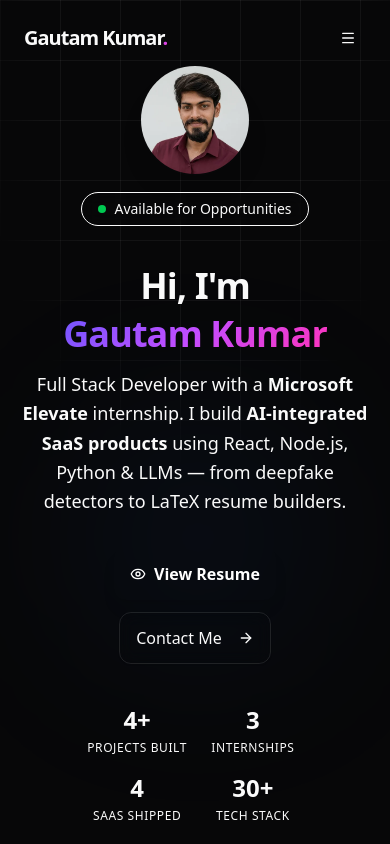
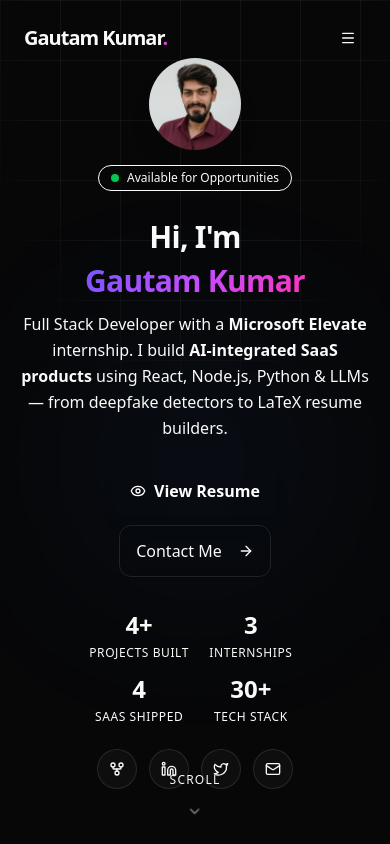
Before and after one commit to theunstopabble/gautam_portfolio, a Next.js app: page / in a window 390 px wide. Shown: the top 844 px of the page. Built offline with nearby package versions, Linux system fonts and the light colour scheme.

Commit message:
fix(hero): compact mobile layout - smaller heading, photo, padding

```diff
--- a/src/components/home/Hero.tsx
+++ b/src/components/home/Hero.tsx
@@ -48,7 +48,7 @@ const socialLinks = [
 
 export function Hero() {
   return (
-    <section className="relative flex min-h-dvh flex-col items-center justify-center overflow-hidden px-4 py-16 md:py-24">
+    <section className="relative flex min-h-dvh flex-col items-center justify-center overflow-hidden px-4 py-12 md:py-24">
       {/* Animated background orbs */}
       <div className="absolute inset-0 z-0">
         <div className="absolute left-1/2 top-1/3 -translate-x-1/2 -translate-y-1/2 h-100 w-100 rounded-full bg-primary/15 blur-[120px] animate-pulse-glow" />
@@ -73,7 +73,7 @@ export function Hero() {
             width={120}
             height={120}
             priority
-            className="mb-4 h-28 w-28 rounded-full border-2 border-primary/30 object-cover shadow-xl shadow-primary/20 md:h-32 md:w-32"
+            className="mb-3 h-24 w-24 rounded-full border-2 border-primary/30 object-cover shadow-xl shadow-primary/20 md:h-32 md:w-32"
           />
         </motion.div>
 
@@ -83,7 +83,7 @@ export function Hero() {
           animate={{ opacity: 1, y: 0 }}
           transition={{ duration: 0.5 }}
         >
-          <span className="mb-4 inline-flex items-center gap-2 rounded-full border border-primary/30 bg-primary/10 px-4 py-1.5 text-sm font-medium text-primary backdrop-blur-sm">
+          <span className="mb-3 md:mb-4 inline-flex items-center gap-2 rounded-full border border-primary/30 bg-primary/10 px-3 md:px-4 py-1 md:py-1.5 text-xs md:text-sm font-medium text-primary backdrop-blur-sm">
             <span className="relative flex h-2 w-2">
               <span className="absolute inline-flex h-full w-full animate-ping rounded-full bg-green-400 opacity-75" />
               <span className="relative inline-flex h-2 w-2 rounded-full bg-green-500" />
@@ -97,7 +97,7 @@ export function Hero() {
           initial={{ opacity: 0, y: 20 }}
           animate={{ opacity: 1, y: 0 }}
           transition={{ duration: 0.6, delay: 0.1 }}
-          className="mt-6 md:mt-10 text-4xl font-extrabold tracking-tight sm:text-5xl md:text-7xl lg:text-8xl"
+          className="mt-4 md:mt-10 text-3xl font-extrabold tracking-tight sm:text-5xl md:text-7xl lg:text-8xl"
         >
           <span className="block text-foreground">Hi, I&apos;m</span>
           <span className="gradient-text mt-2 block">Gautam Kumar</span>
@@ -107,7 +107,7 @@ export function Hero() {
           initial={{ opacity: 0, y: 20 }}
           animate={{ opacity: 1, y: 0 }}
           transition={{ duration: 0.5, delay: 0.2 }}
-          className="mt-4 md:mt-6 max-w-2xl text-lg leading-relaxed text-muted-foreground md:text-xl"
+          className="mt-3 md:mt-6 max-w-2xl text-base leading-relaxed text-muted-foreground md:text-lg"
         >
           Full Stack Developer with a{" "}
           <span className="font-semibold text-foreground">
@@ -126,7 +126,7 @@ export function Hero() {
           initial={{ opacity: 0, y: 20 }}
           animate={{ opacity: 1, y: 0 }}
           transition={{ duration: 0.5, delay: 0.3 }}
-          className="mt-8 md:mt-10 flex flex-col items-center gap-3 sm:flex-row sm:flex-wrap sm:justify-center sm:gap-4"
+          className="mt-6 md:mt-10 flex flex-col items-center gap-2 sm:flex-row sm:flex-wrap sm:justify-center sm:gap-4"
         >
           {/* Mobile: Resume | Desktop: View My Work */}
           <Button
@@ -170,7 +170,7 @@ export function Hero() {
           initial={{ opacity: 0, y: 20 }}
           animate={{ opacity: 1, y: 0 }}
           transition={{ duration: 0.5, delay: 0.4 }}
-          className="mt-10 md:mt-16 grid grid-cols-2 gap-4 sm:grid-cols-4 sm:gap-10"
+          className="mt-8 md:mt-16 grid grid-cols-2 gap-3 sm:grid-cols-4 sm:gap-10"
         >
           {stats.map((stat, i) => (
             <motion.div
@@ -195,7 +195,7 @@ export function Hero() {
           initial={{ opacity: 0 }}
           animate={{ opacity: 1 }}
           transition={{ duration: 0.5, delay: 0.6 }}
-          className="mt-8 md:mt-14 flex gap-4"
+          className="mt-6 md:mt-14 flex gap-3"
         >
           {socialLinks.map((link) => {
             const Icon = link.icon;
```
